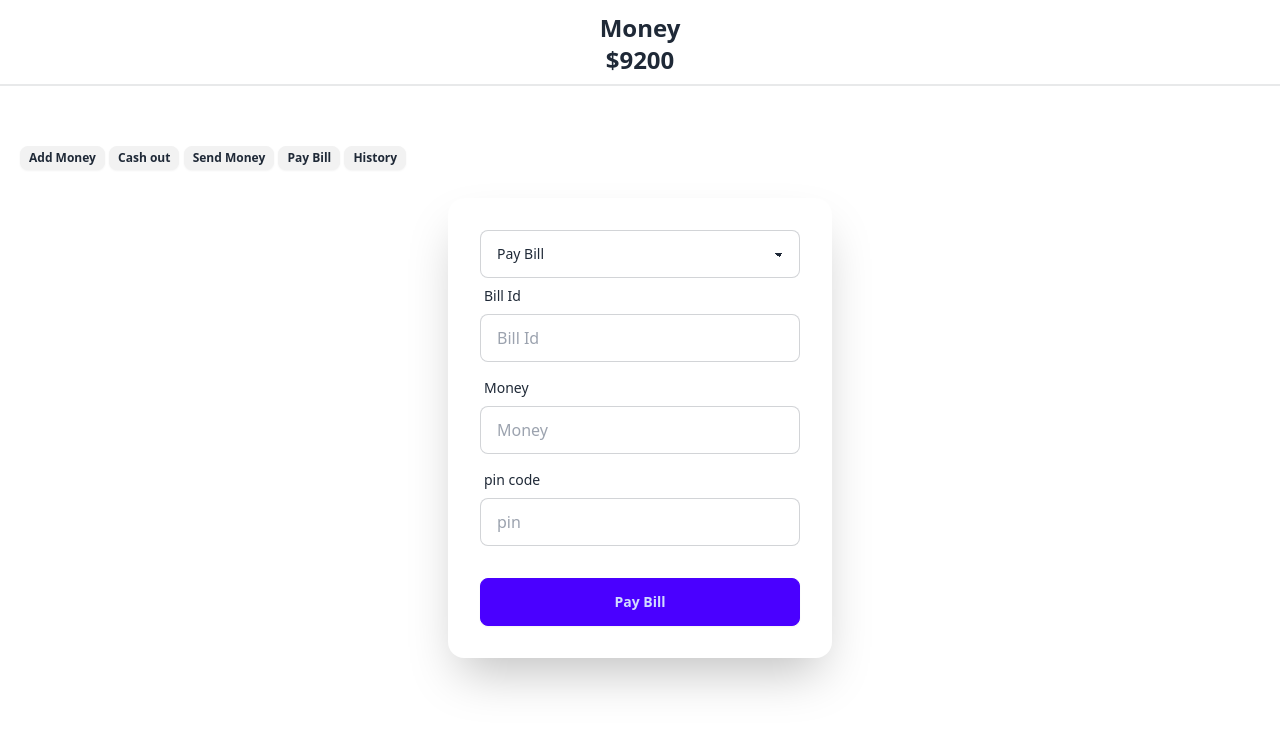
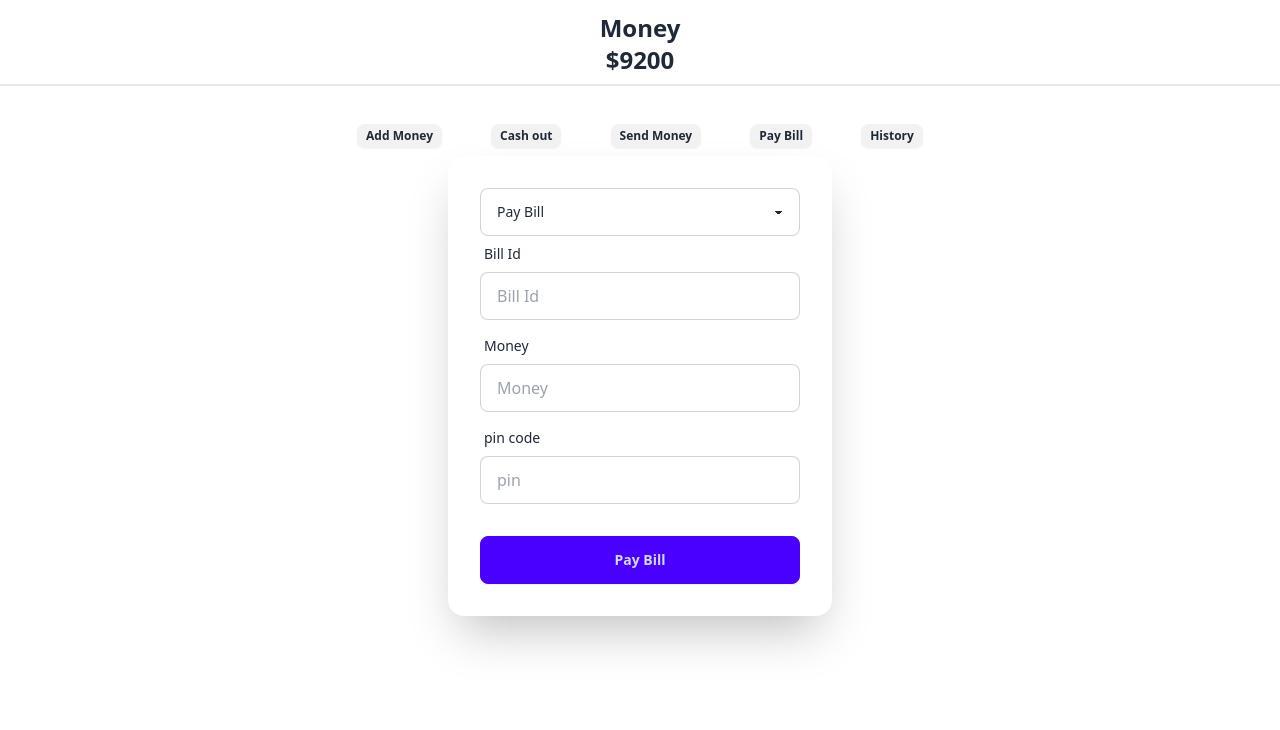
Before and after one commit to flinkonlinkon/MoneyApp, a plain HTML site: page home.html in a window 1280 px wide. Drawn offline with nearby package versions, Linux system fonts and the light colour scheme.

Commit message:
all fixed

```diff
--- a/home.html
+++ b/home.html
@@ -17,7 +17,7 @@
                         </div>
                         <div class="divider relative top-[-15px]"></div>
                     </div>
-                    <div id="all-btns" class="p-5 gap-3">
+                    <div id="all-btns" class="p-5 gap-3 md:w-1/2 md:mx-auto md:p-0 md:flex md:justify-evenly">
                         <button id="add-money" class="btn btn-xs">Add Money</button>
                         <button id="cash-out" class="btn btn-xs">Cash out</button>
                         <button id="send-money" class="btn btn-xs">Send Money</button>
```
